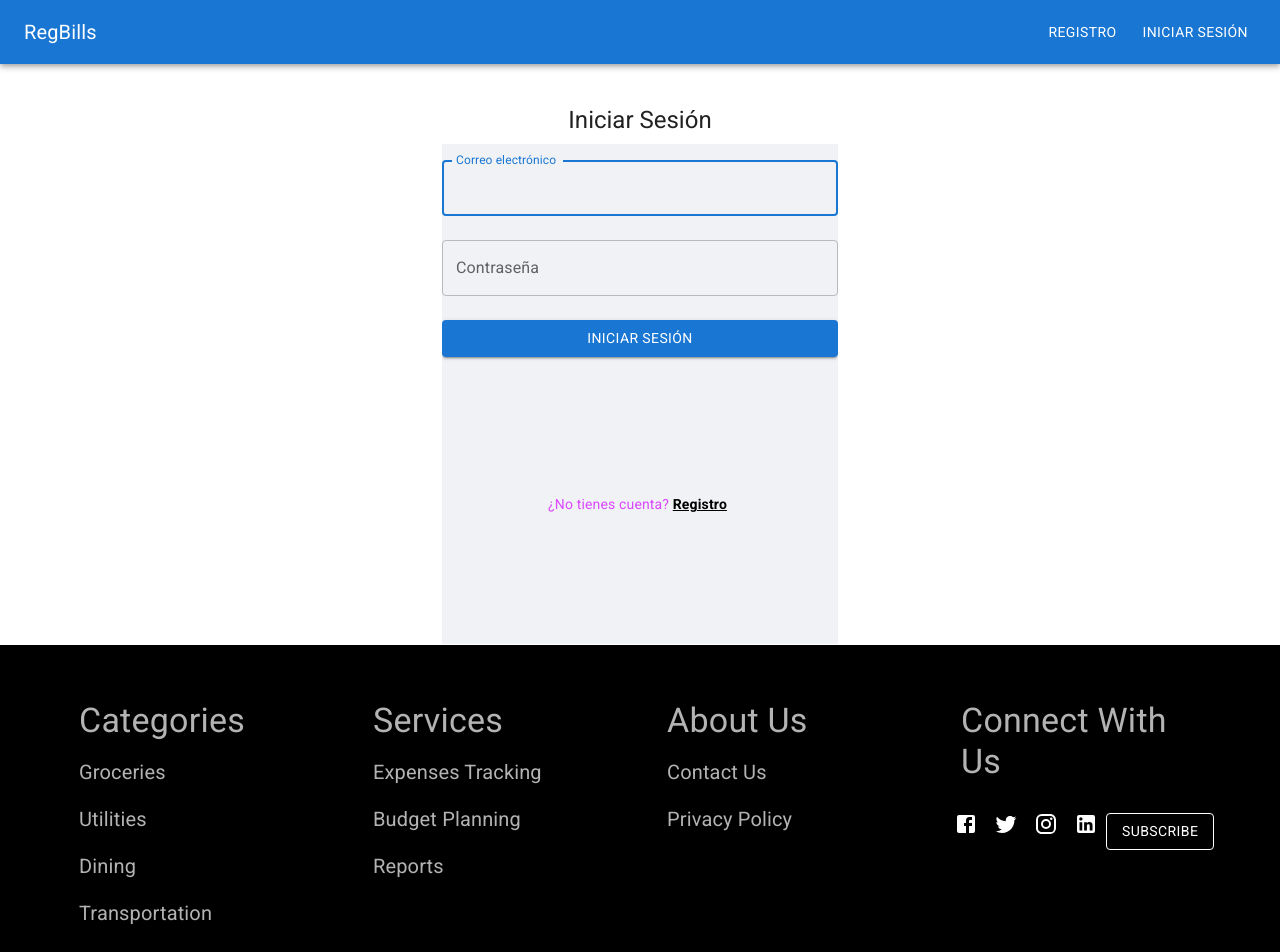
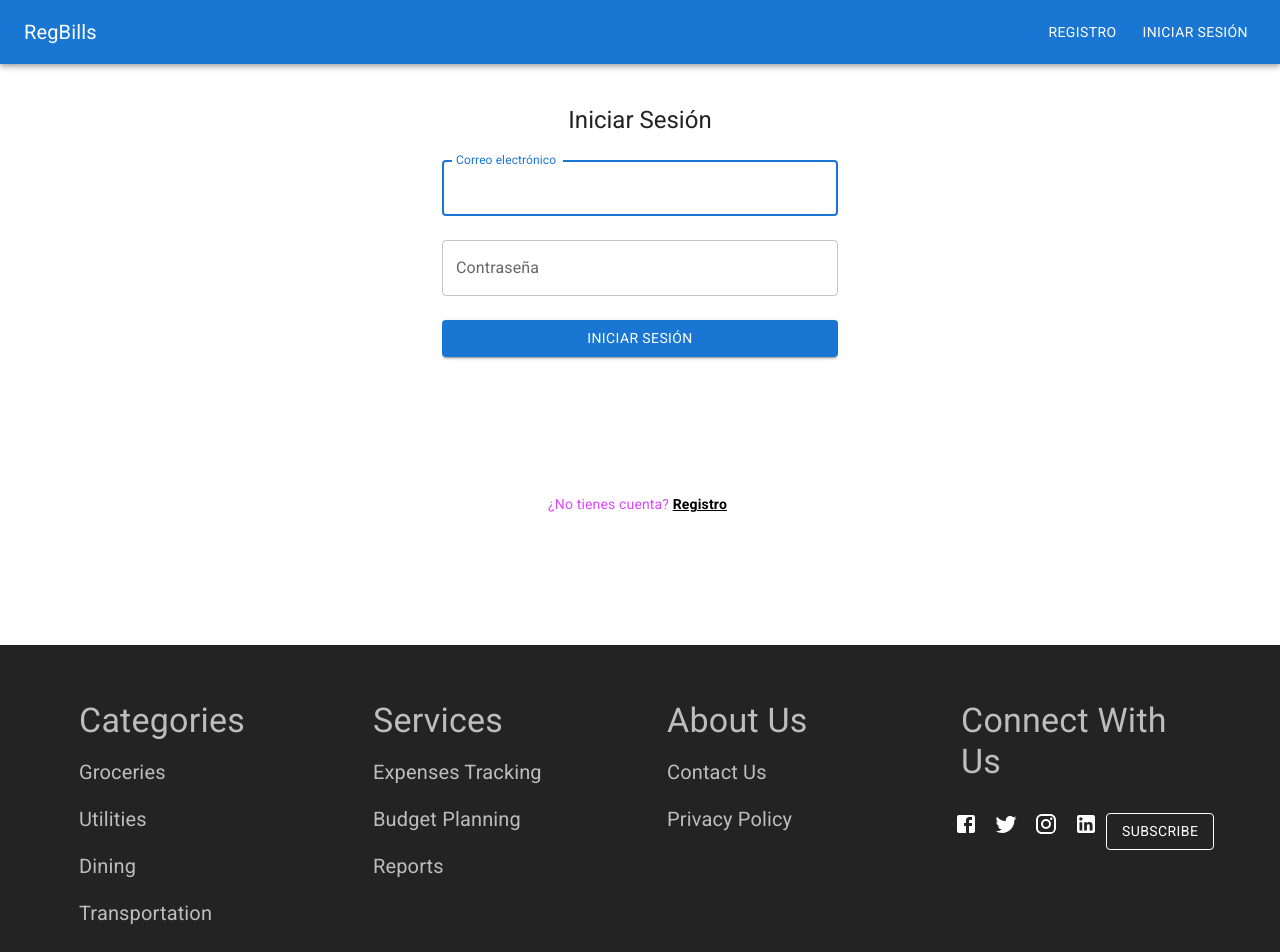
Before and after one commit to cbdev2021/regbills-mui-f1, a React (Create React App) app: page /iniciosesion in a window 1280 px wide. Shown: the top 952 px of the page. Built offline with nearby package versions, Linux system fonts and the light colour scheme; a web font is replaced by a local one.

Commit message:
roll back header

```diff
--- a/src/components/Footer.jsx
+++ b/src/components/Footer.jsx
@@ -7,7 +7,7 @@ const Footer = () => {
   const theme = useTheme();
 
   return (
-    <div style={{ backgroundColor: "black", padding: "40px 0", color: "#FFFFFFB3" }}>
+    <div style={{ backgroundColor: '#232323', padding: "40px 0", color: "#FFFFFFB3" }}>
 
       <Container>
         <Grid container spacing={3}>
--- a/src/components/Header.jsx
+++ b/src/components/Header.jsx
@@ -15,7 +15,7 @@ import { useDispatch, useSelector } from 'react-redux';
 import { useNavigate } from 'react-router-dom';
 import { useLogoutMutation } from '../slices/usersApiSlice';
 import { logout } from '../slices/authSlice';
-import { AccountCircle } from '@mui/icons-material';
+import { AccountCircle, ExitToApp } from '@mui/icons-material';
 import HomeIcon from '@mui/icons-material/Home';
 import FormatListNumberedRtlIcon from '@mui/icons-material/FormatListNumberedRtl';
 import PlaylistAddIcon from '@mui/icons-material/PlaylistAdd';
@@ -25,7 +25,7 @@ const Header = () => {
   const { userInfo } = useSelector((state) => state.auth);
   const dispatch = useDispatch();
   const navigate = useNavigate();
-  const [anchorEl, setAnchorEl] = React.useState(null);
+  const [anchorEl, setAnchorEl] = React.useState(false);
 
   const [logoutApi, { isLoading: isLoggingOut }] = useLogoutMutation();
 
@@ -34,7 +34,7 @@ const Header = () => {
   };
 
   const handleClose = () => {
-    setAnchorEl(null);
+    setAnchorEl(!anchorEl);
   };
 
   const handleLogout = async () => {
@@ -49,7 +49,7 @@ const Header = () => {
   };
 
   return (
-    <header style={{ backgroundColor: 'black' }}>
+    <header>
       <AppBar position="static" color="primary">
         <Toolbar sx={{ justifyContent: 'space-between' }}>
           <Typography variant="h6" component="div">
@@ -58,7 +58,7 @@ const Header = () => {
             </Link>
           </Typography>
           {userInfo ? (
-            <Box sx={{ display: 'flex', alignItems: 'center', height: userInfo ? '64px' : '64px'}}>
+            <Box sx={{ display: 'flex', alignItems: 'center', height: userInfo ? '64px' : '64px' }}>
               <Grid container spacing={1} alignItems="center">
                 <Grid item xs={3} sm={3}>
                   <div style={{ display: 'flex', flexDirection: 'column', alignItems: 'center' }}>
@@ -139,7 +139,7 @@ const Header = () => {
               <AccountCircle />
             </IconButton>
           ) : (
-            <Box sx={{ display: 'flex', alignItems: 'center', height: userInfo ? '64px' : '64px'}}>
+            <Box sx={{ display: 'flex', alignItems: 'center', height: userInfo ? '64px' : '64px' }}>
               <Button
                 color="inherit"
                 component={Link}
@@ -155,7 +155,7 @@ const Header = () => {
           )}
           <Menu
             id="menu-appbar"
-            anchorEl={anchorEl}
+            anchorEl={!anchorEl}
             anchorOrigin={{
               vertical: 'top',
               horizontal: 'right',
--- a/src/global.css
+++ b/src/global.css
@@ -44,8 +44,8 @@ body {
 .form {
   position: relative;
   /* fondo forms*/
-  /* background-color: var(--color-white); */
-  background-color:#f0f2f5;;
+  background-color: var(--color-white);
+  /* background-color:#f0f2f5;; */
 
 
   width: 100%;
--- a/src/pages/AddRegister.tsx
+++ b/src/pages/AddRegister.tsx
@@ -426,7 +426,8 @@ const AddRegister: FunctionComponent = () => {
                 <ArrowForwardIcon />
               </IconButton>
             </Box>
-            <Typography align="center">Selected Date: {months[currentMonth]} - {currentYear}</Typography>
+            {/* <Typography align="center">Selected Date: {months[currentMonth]} - {currentYear}</Typography> */}
+
           </Box>
         </form>
 
```
